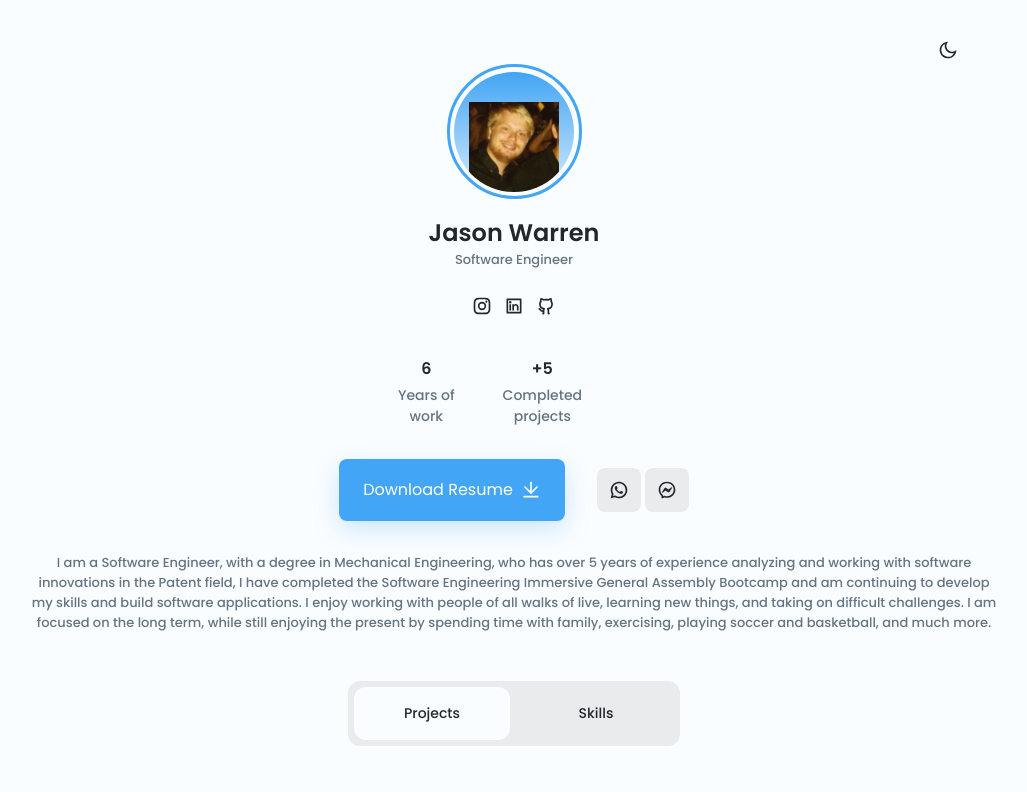
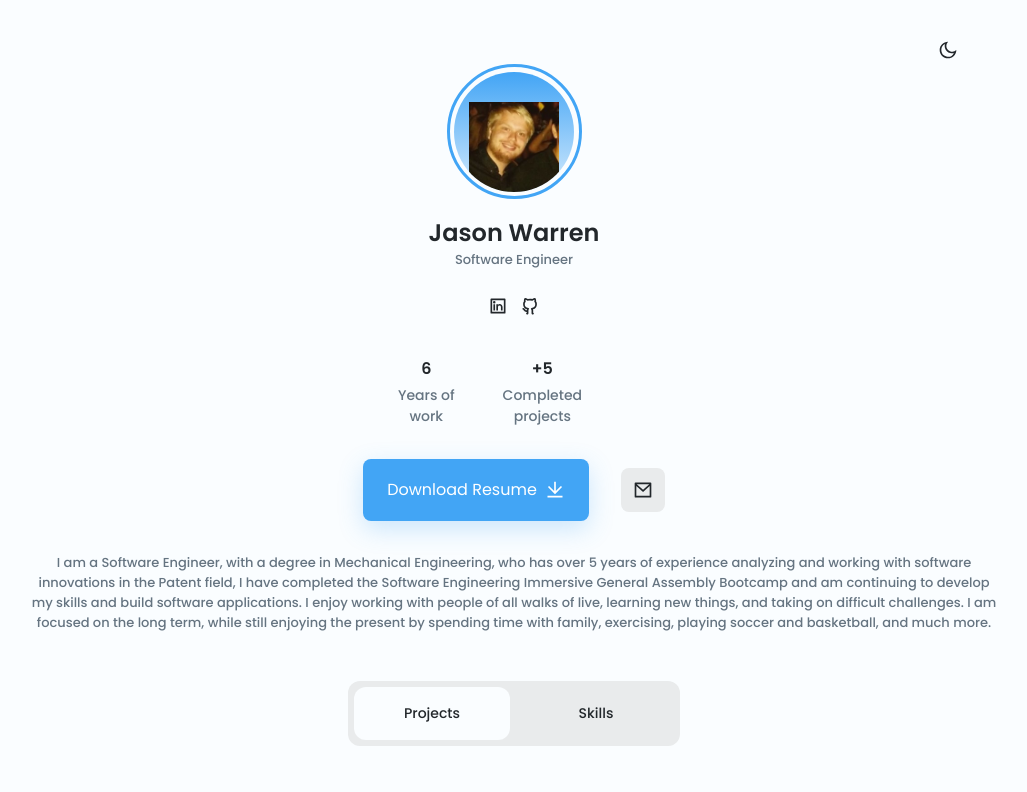
Before and after one commit to JasonxWarren/react-mini-portfolio, a React (Create React App) app: page / in a window 1280 px wide. Shown: the top 792 px of the page, without its empty margins (126-1153 px from the left). Built offline with nearby package versions, Linux system fonts and the light colour scheme.

Commit message:
updated links to email

```diff
--- a/src/components/Header/CV.jsx
+++ b/src/components/Header/CV.jsx
@@ -1,5 +1,5 @@
 import React from 'react'
-import {RiDownloadLine, RiWhatsappLine, RiMessengerLine} from 'react-icons/ri'
+import {RiDownloadLine, RiWhatsappLine, RiMessengerLine, RiMailLine} from 'react-icons/ri'
 
 function CV() {
   return(
@@ -14,12 +14,8 @@ function CV() {
           </a>
 
           <div className="profile__buttons-small">
-            <a href="https://whatsapp.com" target="_blank" className="button button__small button__gray">
-                <RiWhatsappLine className="icon"/>
-            </a>
-
-            <a href="https://messenger.com" target="_blank" className="button button__small button__gray">
-                <RiMessengerLine className="icon"/>
+            <a href="https://mail.google.com/mail/?view=cm&source=mailto&to=[warrenjason1@gmail.com]" target="_blank" className="button button__small button__gray">
+                <RiMailLine className="icon"/>
             </a>
         </div>
     </div>
--- a/src/components/Header/Social.jsx
+++ b/src/components/Header/Social.jsx
@@ -4,11 +4,6 @@ import { nanoid } from 'nanoid'
 
 function Social() {
     const social = [
-        {
-            id: 'Instagram',
-            url: 'https://instagram.com',
-            icon: RiInstagramLine
-        },
         {
             id: 'LinkedIn',
             url: 'https://www.linkedin.com/in/jason-b-warren/',
```
